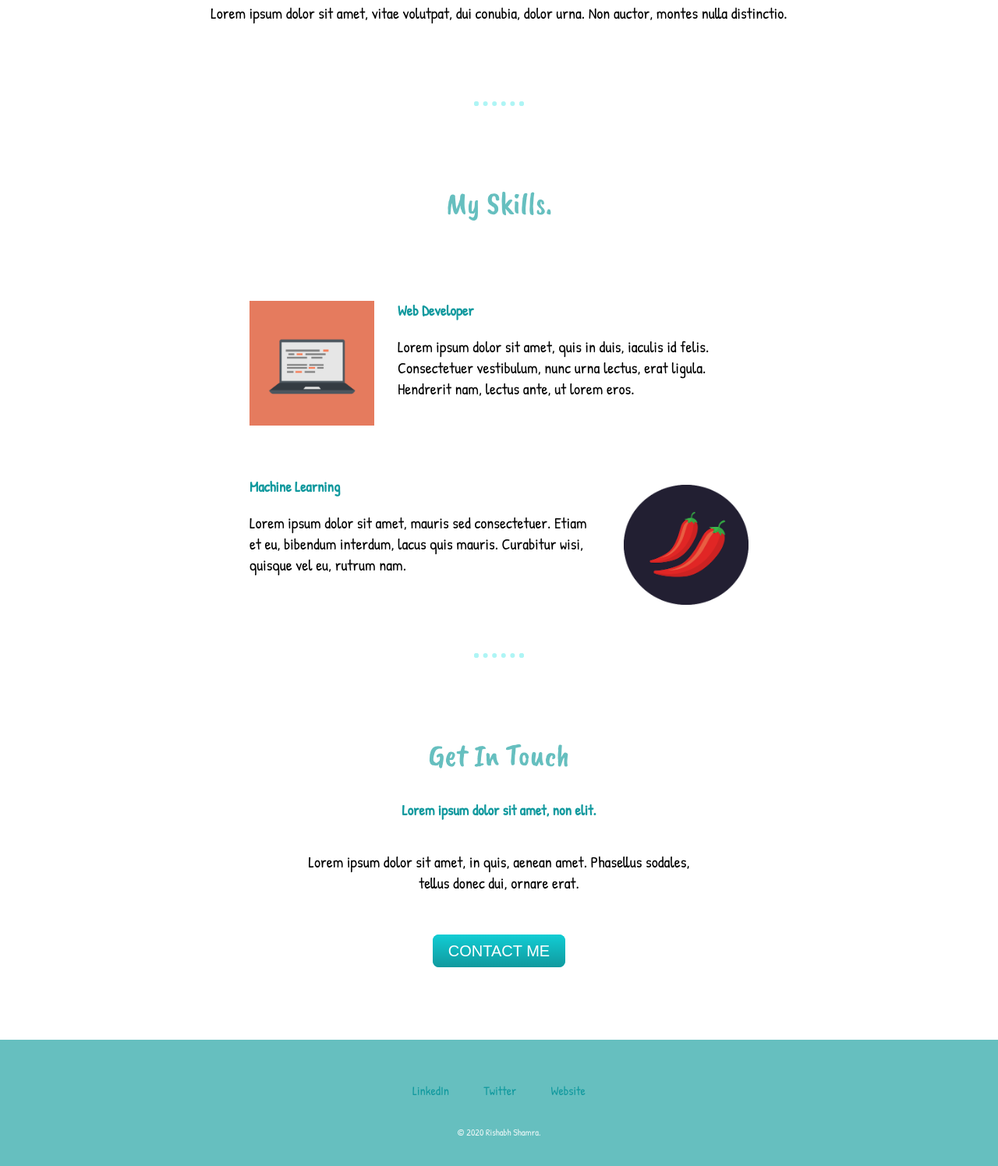
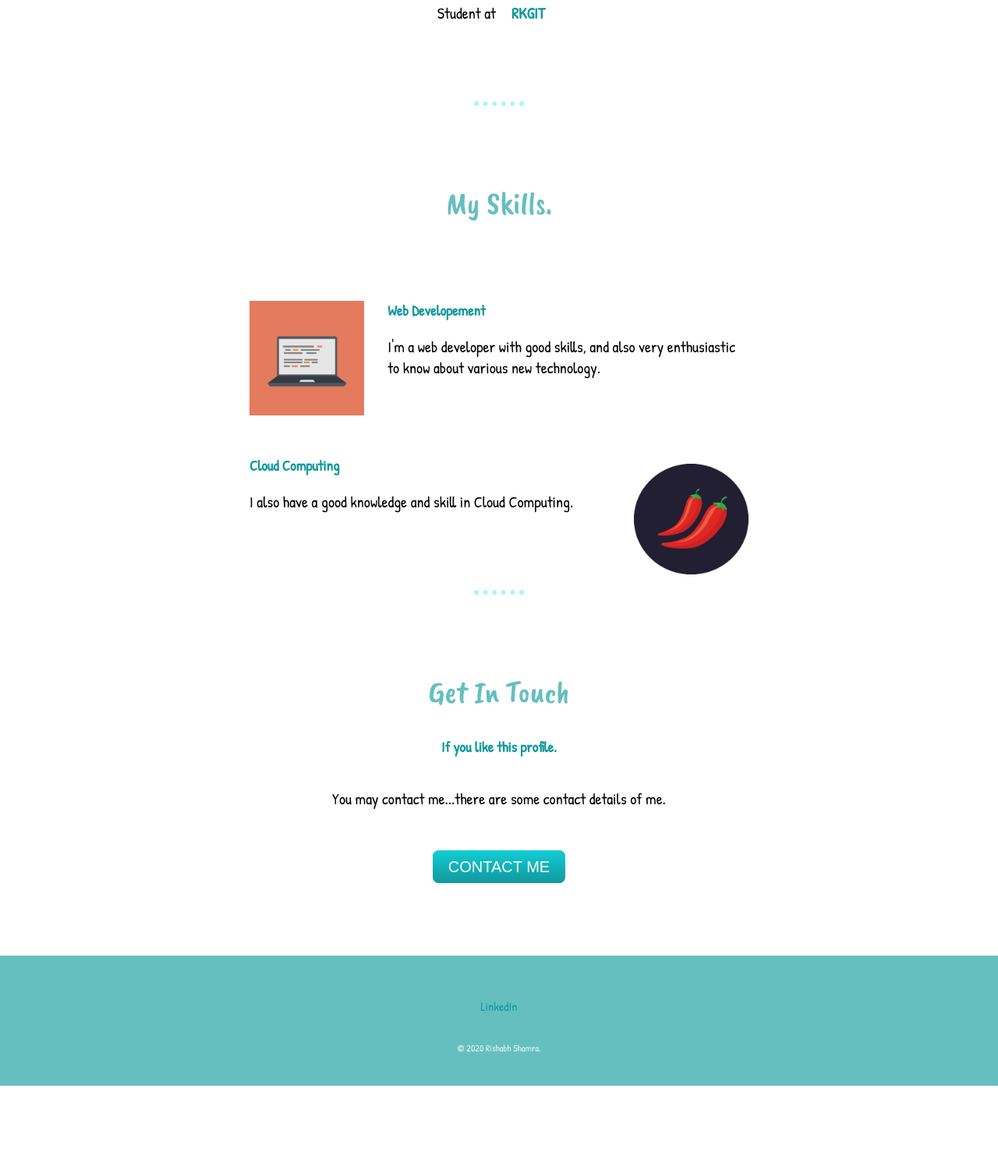
Before and after one commit to rishabh78sharma/mySite, a plain HTML site: page index.html in a window 1280 px wide. Shown: the part 1183-2679 px from the top of the page at 78% size. After the commit the page ends 2576 px from the top, so only its background shows below. Drawn offline with nearby package versions, Linux system fonts and the light colour scheme.

Commit message:
initial commit

```diff
--- a/css/style.css
+++ b/css/style.css
@@ -90,7 +90,7 @@ p {
 
 .web {
 
-    width: 25%;
+    width: 23%;
     float: left;
     margin-right: 30px;
     margin-top: 0;
@@ -100,7 +100,7 @@ p {
 
 .chillies {
 
-    width: 25%;
+    width: 23%;
     float: right;
     margin-left: 30px;
     margin-top: 10px;
--- a/index.html
+++ b/index.html
@@ -24,36 +24,34 @@
         <div class="profile">
           <img src="images/profile.png" class="pro" alt="profile">
           <h2>Hello.</h2>
-          <p>Lorem ipsum dolor sit amet, vitae volutpat, dui conubia, dolor urna. Non auctor, montes nulla distinctio.</p>
+          <p>Student at<strong><a href = "https://rkgit.edu.in/">RKGIT</a></strong></p>
         </div>
         <hr>
         <div class="skills">
           <h2>My Skills.</h2>
           <div class="skill-row">
             <img class="web" src="images/computer.png" alt="Web Developer">
-            <h3>Web Developer</h3>
-            <p>Lorem ipsum dolor sit amet, quis in duis, iaculis id felis. Consectetuer vestibulum, nunc urna lectus, erat ligula. Hendrerit nam, lectus ante, ut lorem eros.</p>
+            <h3>Web Developement</h3>
+            <p>I'm a web developer with good skills, and also very enthusiastic to know about various new technology.</p>
           </div>
           <div class="skill-row">
-            <img class="chillies" src="images/chillies.png" alt="Machine Learning">
-            <h3>Machine Learning</h3>
-            <p>Lorem ipsum dolor sit amet, mauris sed consectetuer. Etiam et eu, bibendum interdum, lacus quis mauris. Curabitur wisi, quisque vel eu, rutrum nam.</p>
+            <img class="chillies" src="images/chillies.png" alt="Cloud Computing">
+            <h3>Cloud Computing</h3>
+            <p>I also have a good knowledge and skill in Cloud Computing. </p>
           </div>
         </div>
         <hr>
         <div class="contact-me">
           <h2>Get In Touch</h2>
-          <h3>Lorem ipsum dolor sit amet, non elit.</h3>
-          <p class = "contact-message">Lorem ipsum dolor sit amet, in quis, aenean amet. Phasellus sodales, tellus donec dui, ornare erat.</p>
-          <a class="btn" href="mailto:believethat2112gmail.com">CONTACT ME</a>
+          <h3>If you like this profile.</h3>
+          <p class = "contact-message">You may contact me...there are some contact details of me. </p>
+          <a class="btn" href="mailto:rishabhssharma2112@gmail.com">CONTACT ME</a>
         </div>
       </div>
 
 
       <div class="bottom-container">
-        <a class="footer-link" href="https://www.linkedin.com/">LinkedIn</a>
-        <a class="footer-link" href="https://twitter.com/">Twitter</a>
-        <a class="footer-link" href="https://www.appbrewery.co/">Website</a>
+        <a class="footer-link" href="www.linkedin.com/in/rishabh-sharma-4403691a4/">LinkedIn</a>
         <p class = "copyright">© 2020 Rishabh Shamra.</p>
       </div>
 
```
